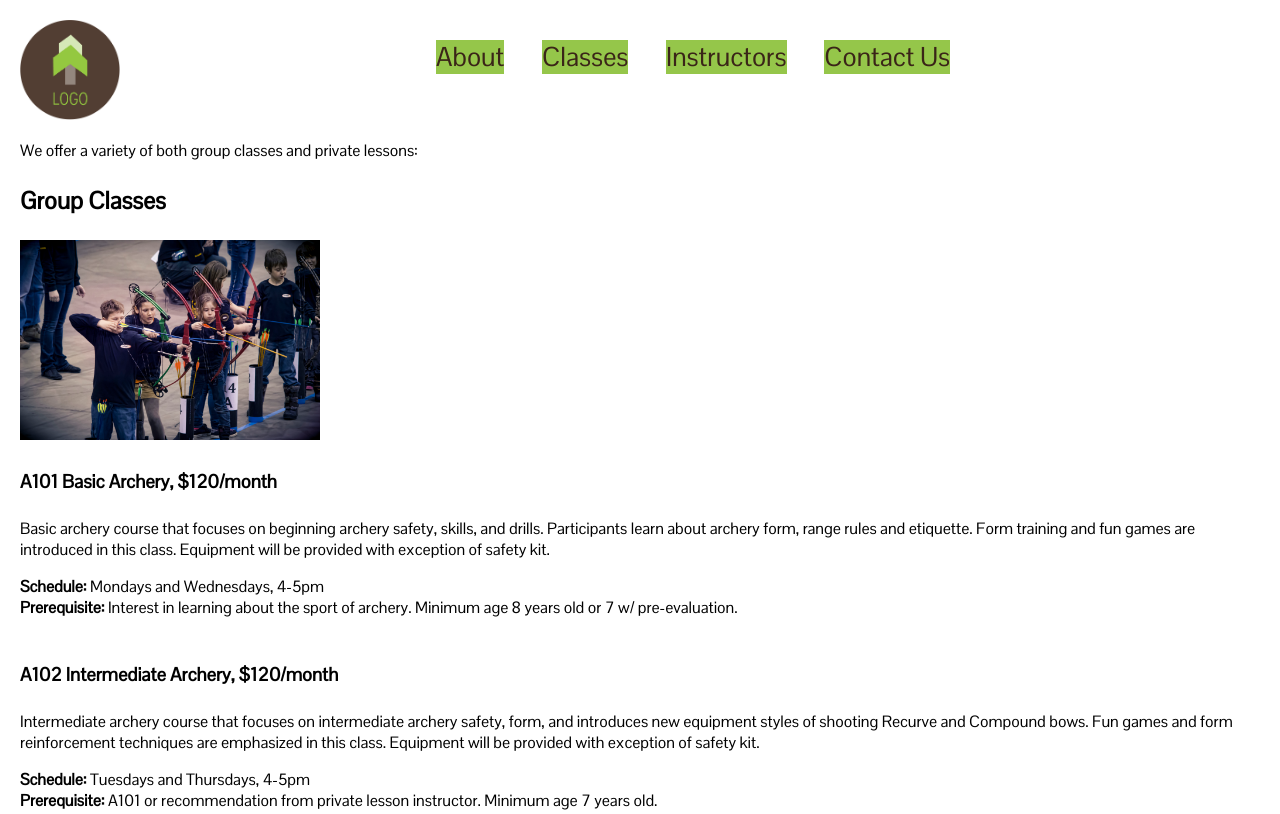
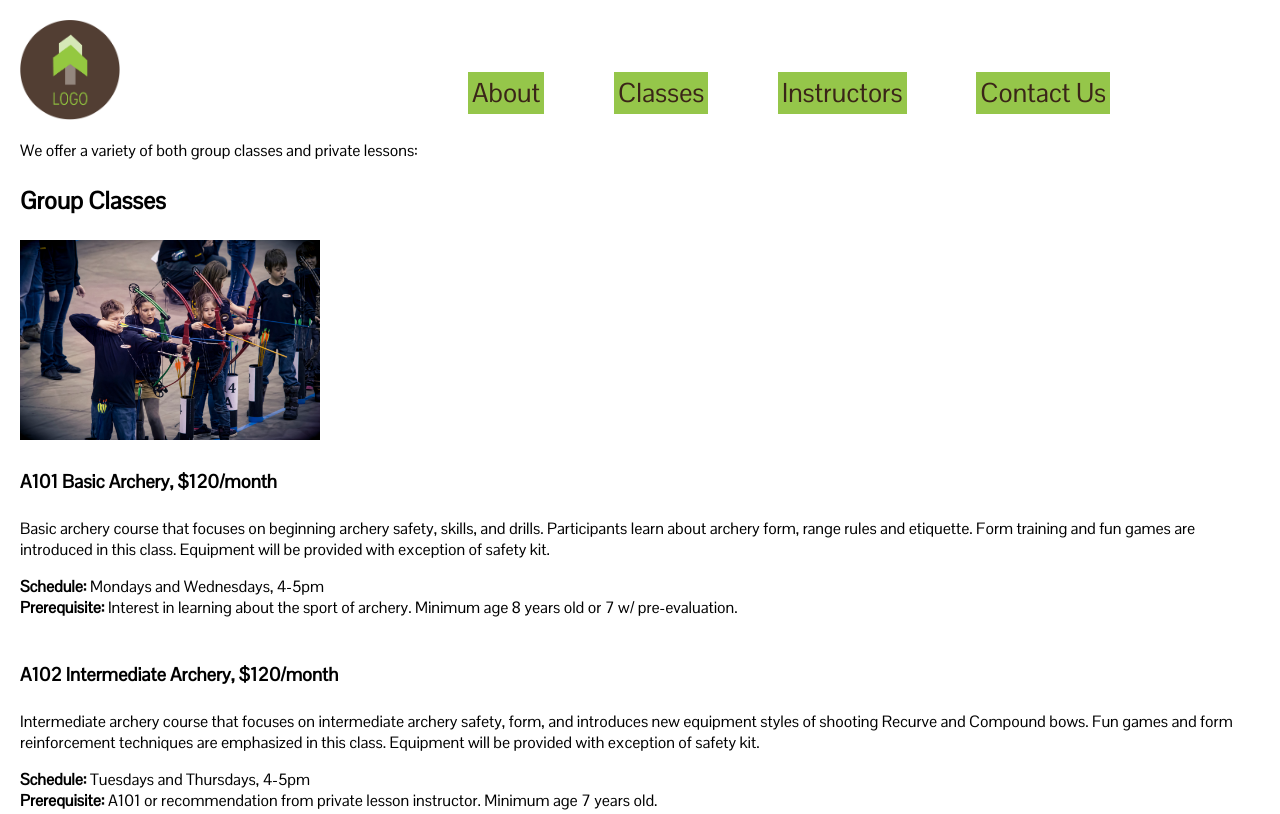
Before and after one commit to Tafby/stp-archery, a plain HTML site: page classes.html in a window 1280 px wide. Shown: the top 814 px of the page. Drawn offline with Linux system fonts and the light colour scheme.

Commit message:
fixed margins

```diff
--- a/styles/styles.css
+++ b/styles/styles.css
@@ -1,12 +1,13 @@
 body {margin: 1rem;
   padding: 0.25rem;}
 
-li {font-family: 'Pontano Sans', sans-serif;
-  display: inline-block;
-  background-color: #95C64A;
-  text-align: center;
-  margin: 1rem;
-  padding 0.25rem;}
+li {
+font-family: 'Pontano Sans', sans-serif;
+display: inline-block;
+background-color: #95C64A;
+text-align: center;
+margin: 2rem;
+padding: .25rem;}
 
 p {font-family: 'Pontano Sans', sans-serif;}
 
@@ -25,8 +26,9 @@ a {text-decoration: none;
   color: hsla(23, 41%, 16%, 1);}
 
 ul {text-align: center;
-   padding: 0rem;
-   font-family: 'Pontano Sans', sans-serif;}
+   padding: 1rem;
+   font-family: 'Pontano Sans', sans-serif;
+}
 
 footer {text-align:center;
        font-family: 'Pontano Sans', sans-serif;}
```
